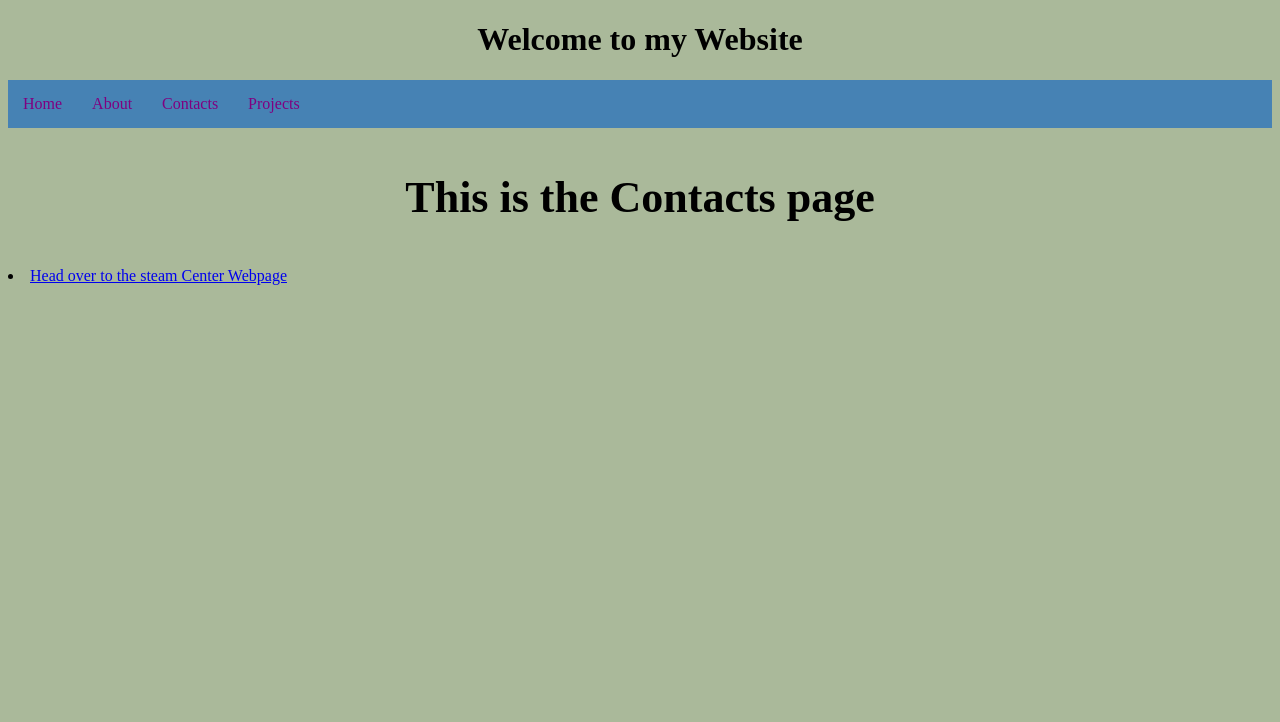
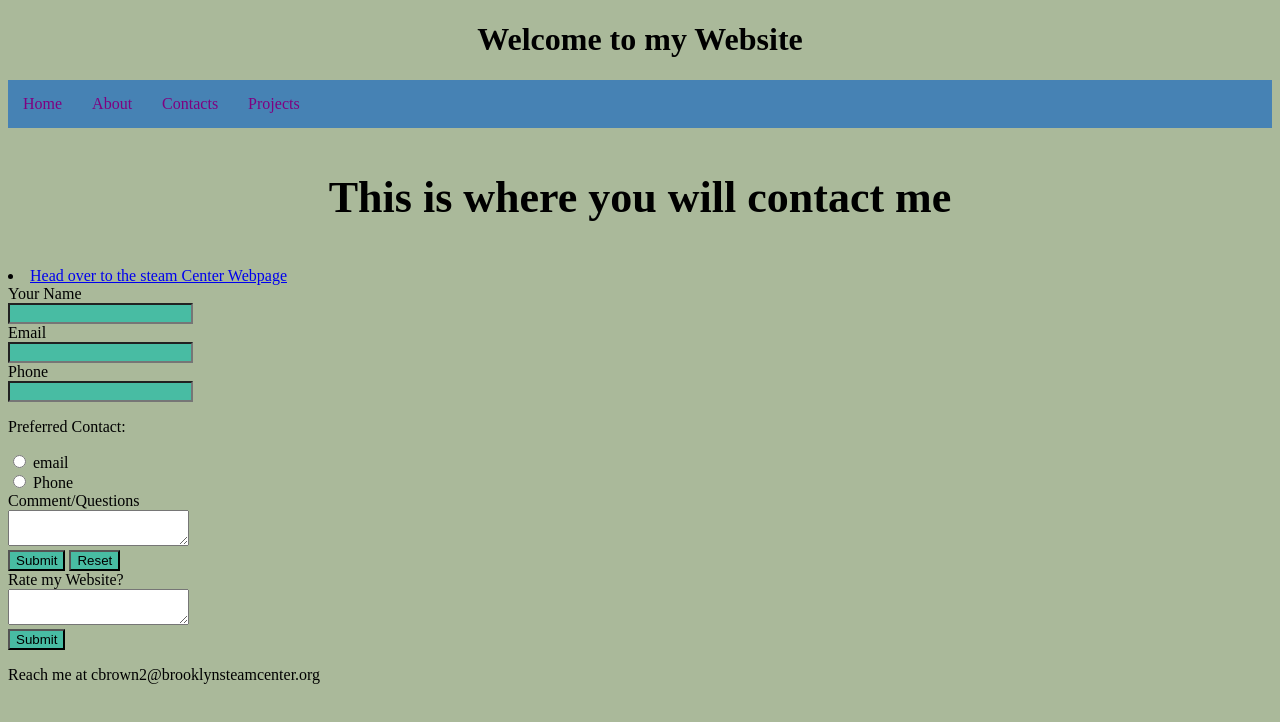
Before and after one commit to notannpctrust/notannpctrust.github.io, a plain HTML site: page contacts.html in a window 1280 px wide. Drawn offline with Linux system fonts and the light colour scheme; a web font is replaced by a local one.

Commit message:
I didi it again

```diff
--- a/contacts.html
+++ b/contacts.html
@@ -19,11 +19,57 @@
     </nav>
 
     <main>
-        <h3 style="font-size:44px;text-align: center;">This is the Contacts page</h3>
+        <h3 style="font-size:44px;text-align: center;">This is where you will contact me</h3>
         <li><a href="https://brooklynsteamcenter.org/">Head over to the steam Center Webpage</a> </li>
 
     </main>
-</body>
+<form action="https://form-to-email.steam-center.workers.dev/" method="post">
+
+    <input name="send-to" value="cbrown2@brooklynsteamcenter.org" hidden>
 
 
+    <label>Your Name</label>
+    <br>
+
+    <input type=":text" required name="name">
+    <br>
+
+    <label>Email</label>
+    <br>
+
+    <input type="email" required name="email">
+    <br>
+
+    <label>Phone</label>
+    <br>
+
+    <input type="tel" required name="phone">
+    <br>
+
+    <p>Preferred Contact: </p>
+    <input type="radio" name="contact_method" value="email">
+    <label>email</label> <br>
+
+    <input type="radio" name="contact_method" value="phone">
+    <label>Phone</label> <br>
+
+    <label>Comment/Questions</label>
+    <br>
+    <textarea name="comments" required></textarea>
+    <br>
+    <input type="submit">
+    <input type="reset">
+    <br>
+
+
+    <label>Rate my Website?</label>
+    <br>
+    <textarea required></textarea>
+    <br>
+    <input type="submit">
+    <br>
+
+    <p>Reach me at cbrown2@brooklynsteamcenter.org</p>
+</form>
+</body>
 </html>
--- a/styles.css
+++ b/styles.css
@@ -49,3 +49,8 @@ h1,h2,h3,h4,h5,h6 {
     color: rgb(227, 62, 25);
 
   }
+
+
+input{
+    background-color: #48bca3
+}
```
